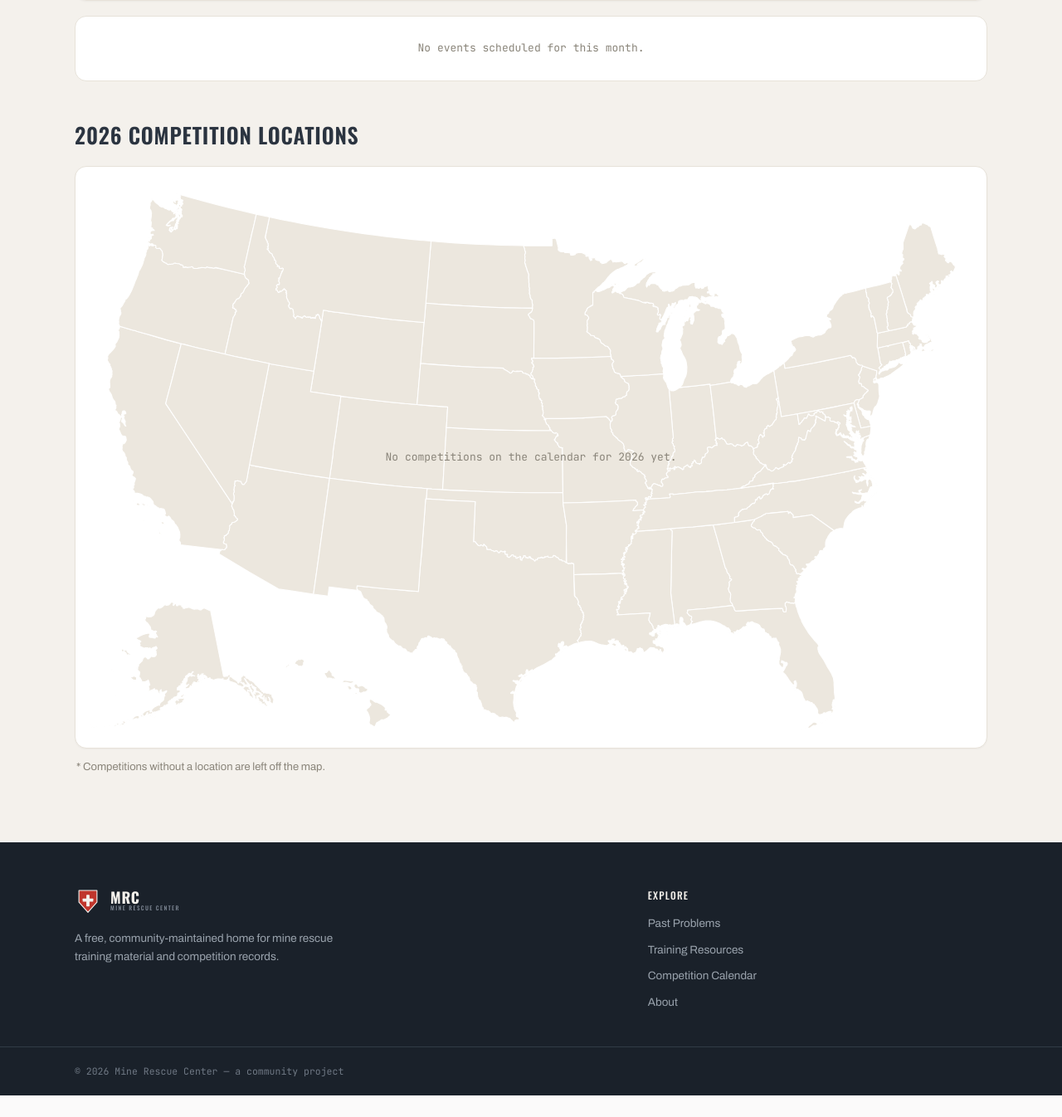
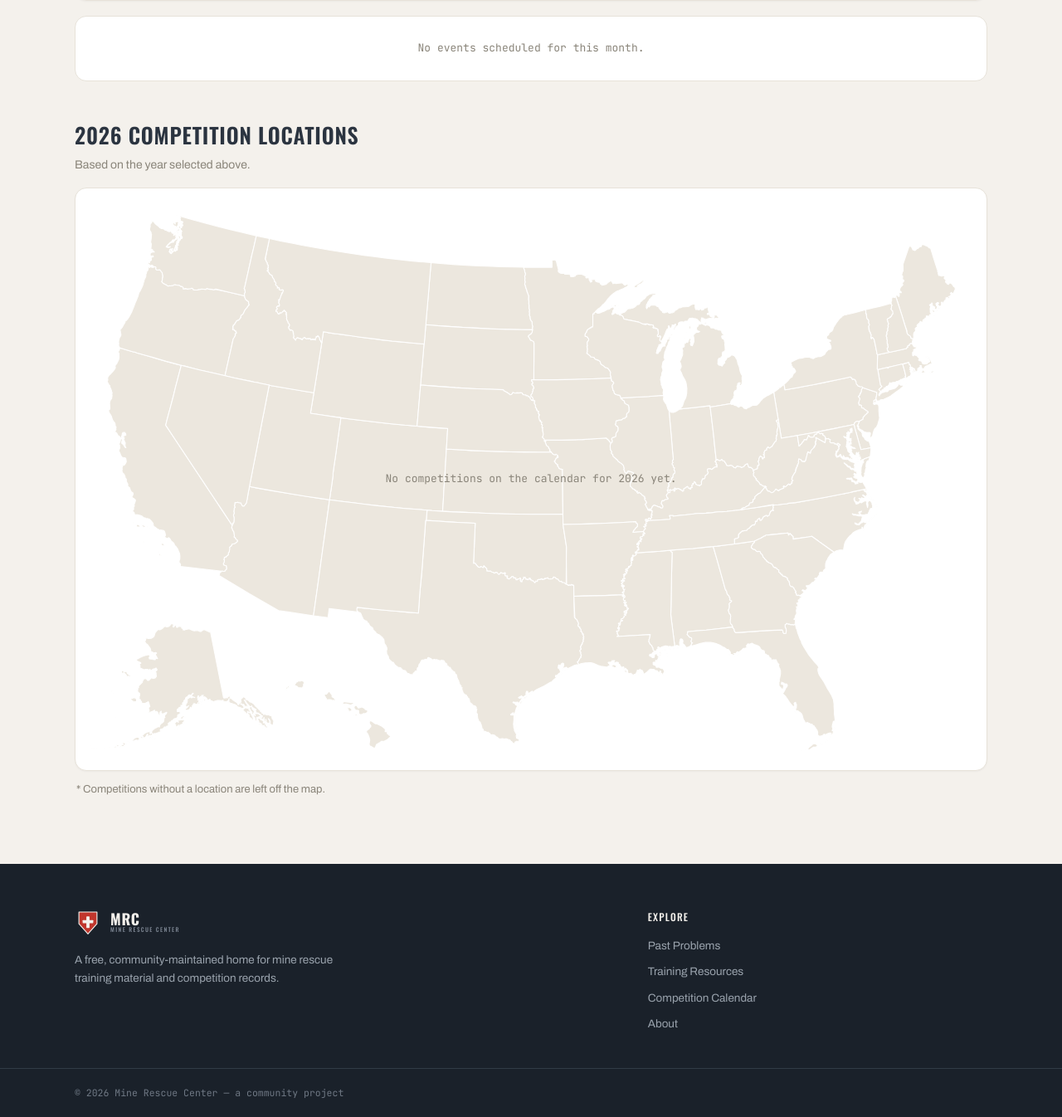
Before and after one commit to jakeolson657/Mine_Rescue_Center, a Django app: page /calendar/ in a window 1280 px wide. Shown: the part 1194-2540 px from the top of the page at 83% size. Before the commit the page ends 2514 px from the top, so only its background shows below. Run offline with Django 5.2, Linux system fonts and the light colour scheme; data comes from the database, SQL or seed files in the repository; data that the repository does not hold is empty.

Commit message:
Note that the calendar map follows the selected year
Co-Authored-By: Claude Opus 5.5 <noreply@anthropic.com>

```diff
--- a/pages/templates/calendar.html
+++ b/pages/templates/calendar.html
@@ -670,6 +670,7 @@
     .mp-date { font-family: var(--font-mono); font-size: 11.5px; color: var(--muted); }
 
     .cal-map-note { margin: 12px 2px 0; font-size: 13px; color: var(--muted); }
+    .cal-map-sub { margin: 4px 0 0; font-size: 14px; color: var(--muted); }
 
     @media (max-width: 600px) {
         .cal-map-frame { padding: 8px; }
@@ -793,7 +794,10 @@
 
     <section class="cal-map" aria-labelledby="cal-map-title">
         <div class="cal-map-bar">
-            <h2 id="cal-map-title">{{ year }} Competition Locations</h2>
+            <div>
+                <h2 id="cal-map-title">{{ year }} Competition Locations</h2>
+                <p class="cal-map-sub">Based on the year selected above.</p>
+            </div>
             {% if map_markers %}
             <ul class="cal-map-legend">
                 <li><span class="lg-dot lg-underground"></span>Underground</li>
```
